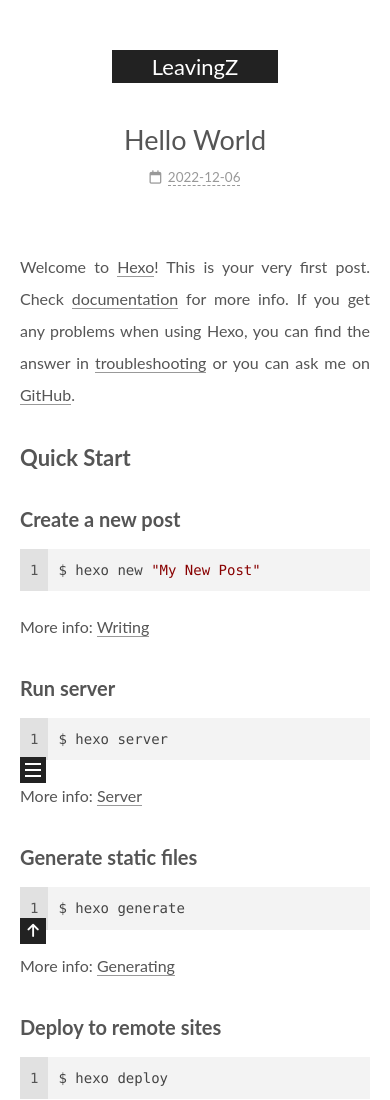
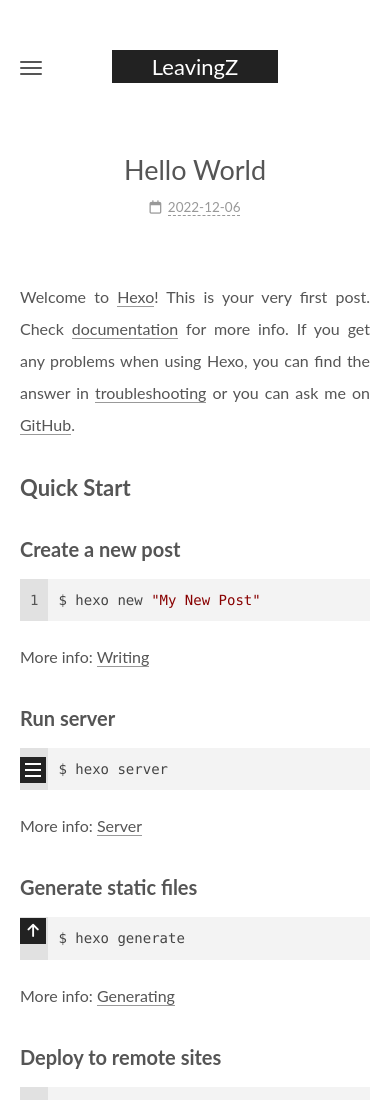
Before and after one commit to zijinjun/zijinjunblog, a plain HTML site: page 2022/12/06/hello-world/index.html in a window 390 px wide. Shown: the top 1100 px of the page. Drawn offline with nearby package versions, Linux system fonts and the light colour scheme.

Commit message:
Site updated: 2022-12-06 11:51:09

```diff
--- a/2022/12/06/hello-world/index.html
+++ b/2022/12/06/hello-world/index.html
@@ -64,6 +64,9 @@
       <header class="header" itemscope itemtype="http://schema.org/WPHeader"><div class="site-brand-container">
   <div class="site-nav-toggle">
     <div class="toggle" aria-label="切换导航栏" role="button">
+        <span class="toggle-line"></span>
+        <span class="toggle-line"></span>
+        <span class="toggle-line"></span>
     </div>
   </div>
 
@@ -84,6 +87,10 @@
 
 
 
+<nav class="site-nav">
+  <ul class="main-menu menu"><li class="menu-item menu-item-home"><a href="/" rel="section"><i class="fa fa-home fa-fw"></i>首页</a></li><li class="menu-item menu-item-about"><a href="/about/" rel="section"><i class="fa fa-user fa-fw"></i>关于</a></li><li class="menu-item menu-item-tags"><a href="/tags/" rel="section"><i class="fa fa-tags fa-fw"></i>标签</a></li>
+  </ul>
+</nav>
 
 
 
```
Also changed, not shown: archives/2022/12/index.html (+7 -0 lines), archives/2022/index.html (+7 -0 lines), archives/index.html (+7 -0 lines), index.html (+7 -0 lines).
